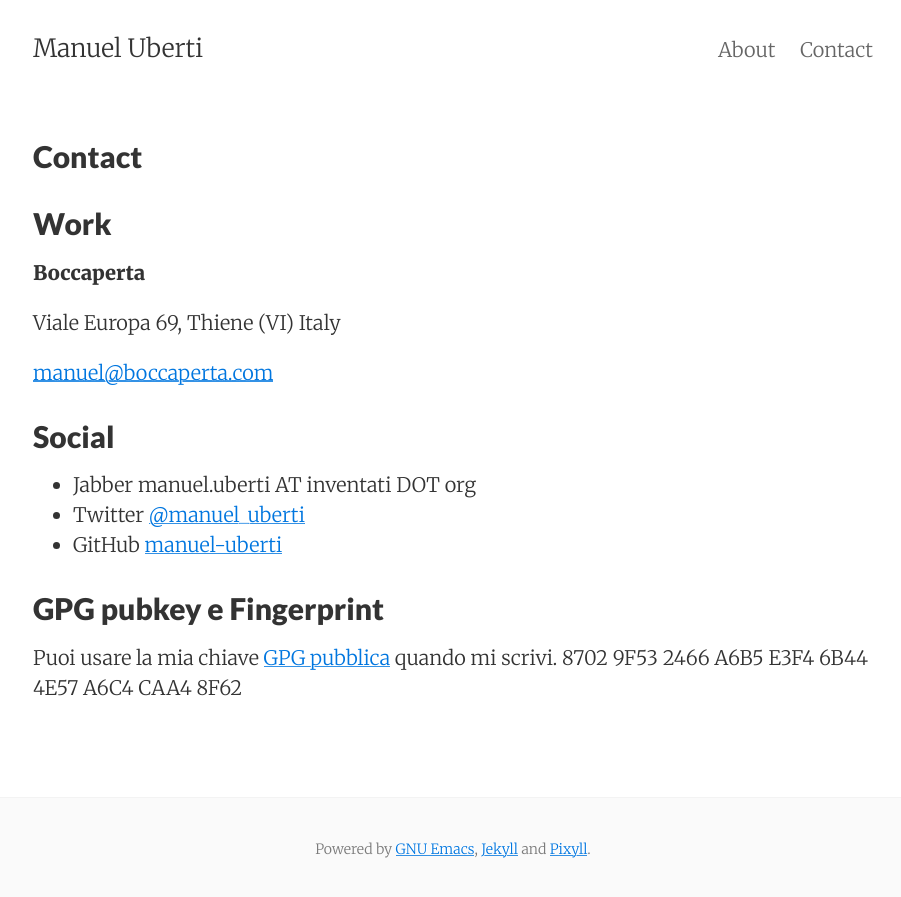
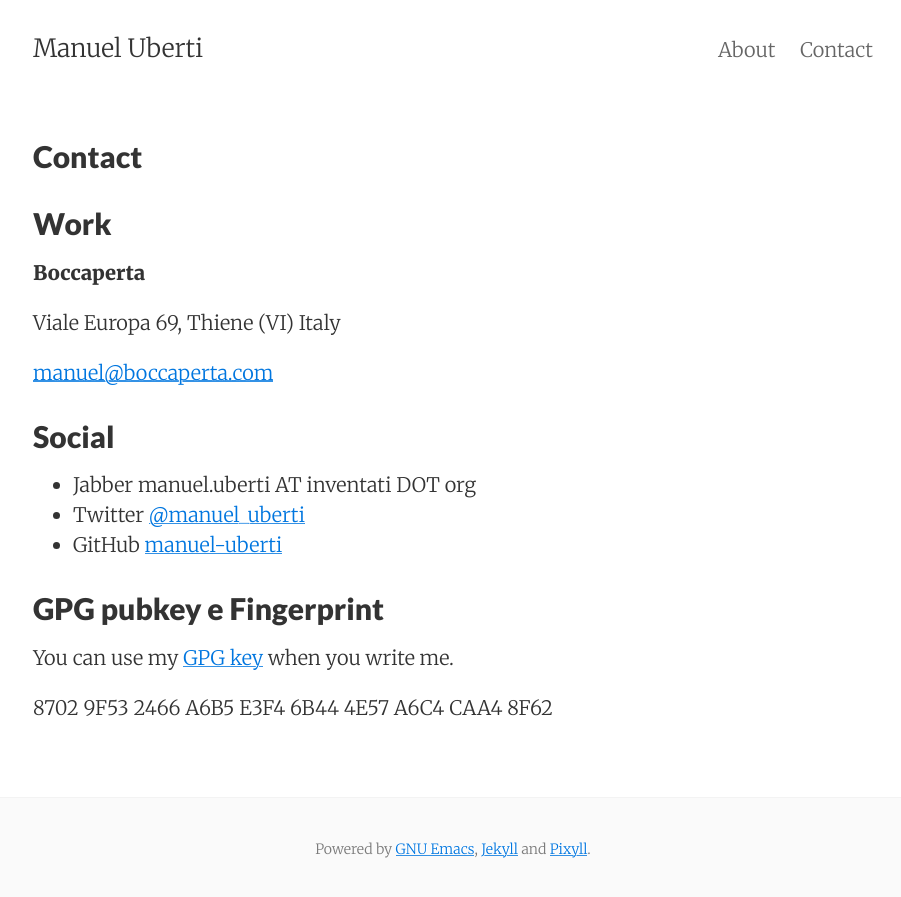
Before and after one commit to manuel-uberti/manuel-uberti.github.io, a Jekyll site: the page built from contact.md, in a window 1280 px wide. Shown: the top 897 px of the page, without its empty margins (187-1088 px from the left). Built offline with Jekyll 4.4.1, drawn with Linux system fonts in a browser that asks for light colours.

Commit message:
Use English

```diff
--- a/contact.md
+++ b/contact.md
@@ -25,7 +25,7 @@ Social
 GPG pubkey e Fingerprint
 ------------------------
 
-Puoi usare la mia chiave
-[GPG pubblica](https://github.com/manuel-uberti/manuel-uberti.github.io/blob/master/pubkey.asc)
-quando mi scrivi.
+You can use my [GPG key](https://github.com/manuel-uberti/manuel-uberti.github.io/blob/master/pubkey.asc)
+when you write me.
+
 8702 9F53 2466 A6B5 E3F4 6B44 4E57 A6C4 CAA4 8F62
```
